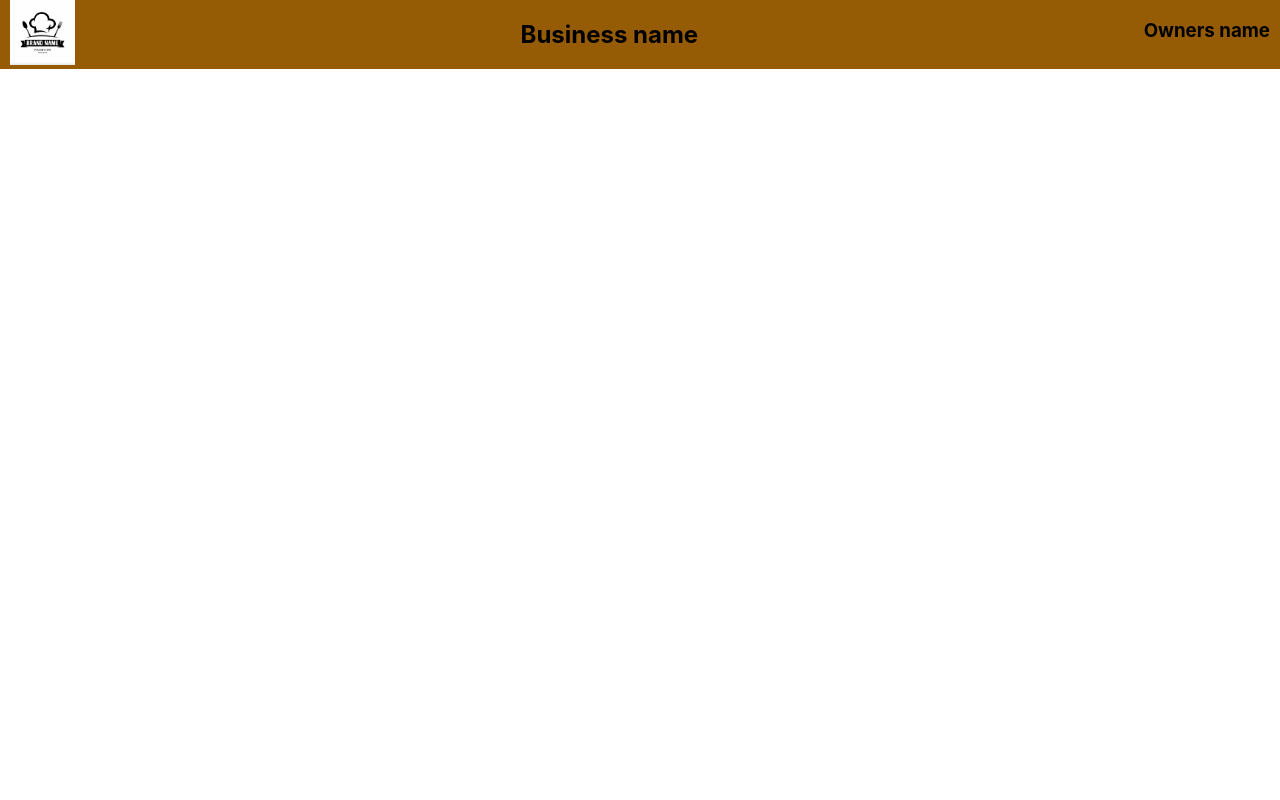
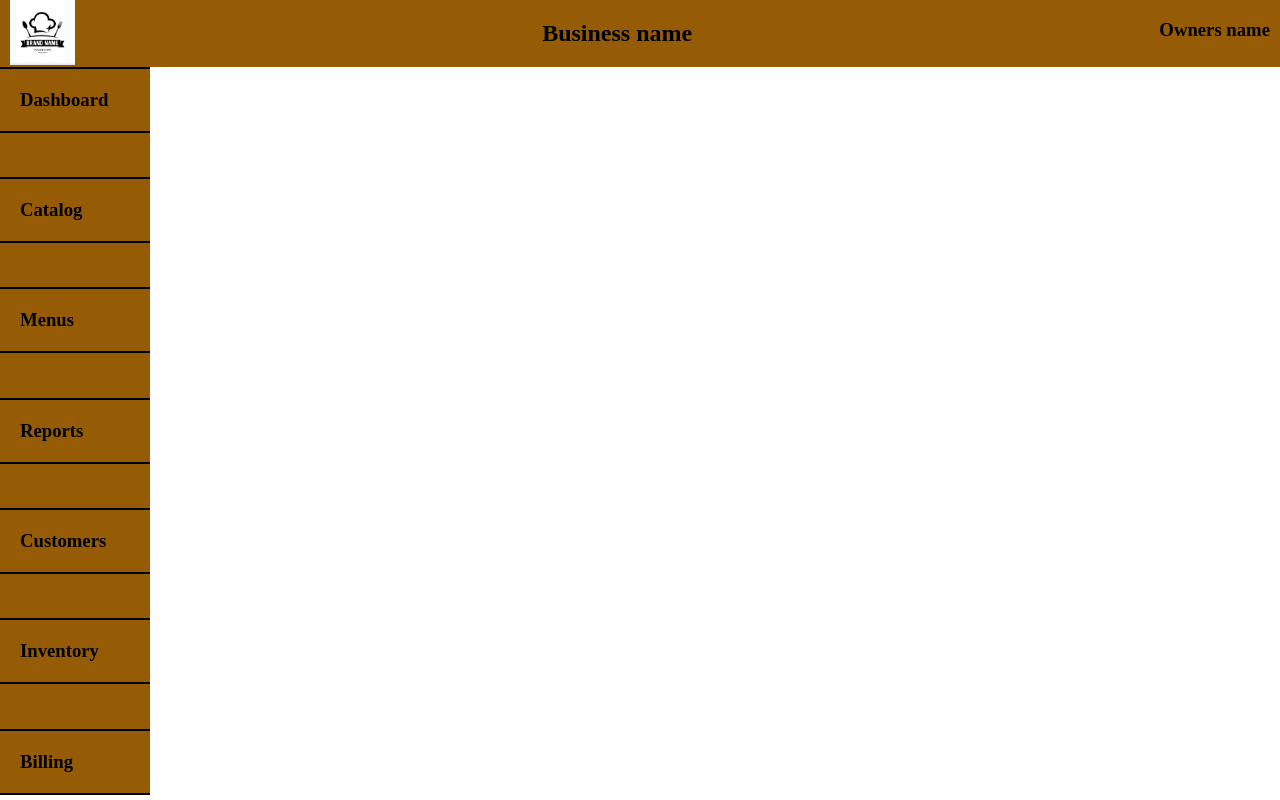
Before and after one commit to danmachlenkin/Back-Office-For-Restaurants, a React (Create React App) app: page / in a window 1280 px wide. Built offline with nearby package versions, Linux system fonts and the light colour scheme.

Commit message:
completing styiling left-nav-bar

```diff
--- a/src/App.css
+++ /dev/null
@@ -1,38 +0,0 @@
-.App {
-  text-align: center;
-}
-
-.App-logo {
-  height: 40vmin;
-  pointer-events: none;
-}
-
-@media (prefers-reduced-motion: no-preference) {
-  .App-logo {
-    animation: App-logo-spin infinite 20s linear;
-  }
-}
-
-.App-header {
-  background-color: #282c34;
-  min-height: 100vh;
-  display: flex;
-  flex-direction: column;
-  align-items: center;
-  justify-content: center;
-  font-size: calc(10px + 2vmin);
-  color: white;
-}
-
-.App-link {
-  color: #61dafb;
-}
-
-@keyframes App-logo-spin {
-  from {
-    transform: rotate(0deg);
-  }
-  to {
-    transform: rotate(360deg);
-  }
-}
--- a/src/App.js
+++ b/src/App.js
@@ -2,16 +2,24 @@ import React, { Fragment } from "react";
 
 //JS imports
 import TopNavBar from "./Components/TopNavigationBar/TopNavBar";
+import LeftNavBar from "./Components/LeftSideNavigationBar/LeftNavBar";
 
 //CSS imports
-import "./App.css";
+import modules from "./App.module.css";
 
 function App() {
   return (
     <Fragment>
-      <nav>
-        <TopNavBar />
-      </nav>
+      <div className={modules.container}>
+        <nav>
+          <TopNavBar />
+        </nav>
+        <main className={modules.main_container}>
+          <nav>
+            <LeftNavBar />
+          </nav>
+        </main>
+      </div>
     </Fragment>
   );
 }
--- /dev/null
+++ b/src/App.module.css
@@ -0,0 +1,13 @@
+.container{
+    margin: 0px;
+    height: 91vh;
+
+}
+
+.main_container{
+    height: 100%;
+}
+
+.main_container nav{
+    height: 100%;
+}
--- a/src/Components/LeftSideNavigationBar/LeftNavBar.js
+++ b/src/Components/LeftSideNavigationBar/LeftNavBar.js
@@ -0,0 +1,20 @@
+import React, { Fragment } from "react";
+
+//JS imports
+
+
+//CSS imports
+import modules from './LeftNavBar.module.css';
+
+const LeftNavBar = (props) => {
+    const sections = ['Dashboard','Catalog','Menus','Reports','Customers','Inventory','Billing'];
+    return (
+        <Fragment>
+            <div className={modules.container}>
+            {sections.map(item => <h3 className={modules.section}>{item}</h3>)}
+            </div>
+        </Fragment>
+    )
+};
+
+export default LeftNavBar;
--- a/src/Components/LeftSideNavigationBar/LeftNavBar.module.css
+++ b/src/Components/LeftSideNavigationBar/LeftNavBar.module.css
@@ -0,0 +1,16 @@
+.container{
+    width: 150px;
+    height: 100%;
+    background-color: #965C05;
+    display: flex;
+    flex-direction: column;
+    justify-content: space-between;
+}
+
+.section{
+    margin: 0px;
+    padding: 20px;
+    border-bottom: 2px solid black;
+    border-top: 2px solid black;
+
+}
--- /dev/null
+++ b/src/global.css
@@ -0,0 +1,6 @@
+html,
+body{
+    margin: 0px;
+    padding: 0px;
+    height: 100vh;
+}
--- a/src/index.css
+++ /dev/null
@@ -1,13 +0,0 @@
-body {
-  margin: 0;
-  font-family: -apple-system, BlinkMacSystemFont, 'Segoe UI', 'Roboto', 'Oxygen',
-    'Ubuntu', 'Cantarell', 'Fira Sans', 'Droid Sans', 'Helvetica Neue',
-    sans-serif;
-  -webkit-font-smoothing: antialiased;
-  -moz-osx-font-smoothing: grayscale;
-}
-
-code {
-  font-family: source-code-pro, Menlo, Monaco, Consolas, 'Courier New',
-    monospace;
-}
--- a/src/index.js
+++ b/src/index.js
@@ -1,8 +1,7 @@
 import React from 'react';
 import ReactDOM from 'react-dom/client';
-import './index.css';
 import App from './App';
-
+import './global.css';
 
 const root = ReactDOM.createRoot(document.getElementById('root'));
 root.render(
```
